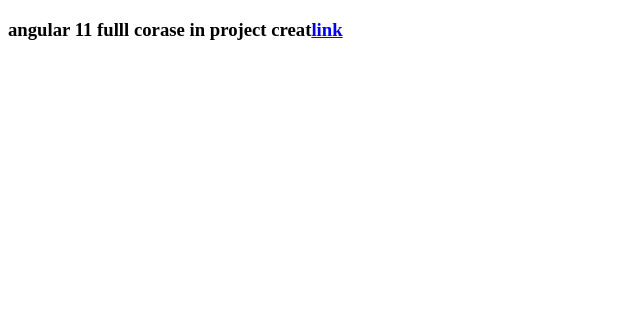
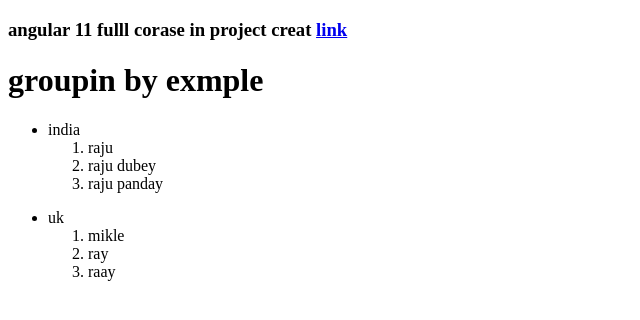
Before and after one commit to Gyanendra777/angular, an Angular app: page / in a window 1280 px wide. Shown: the top 320 px of the page, without its empty margins (0-640 px from the left). Built offline with nearby package versions, Linux system fonts and the light colour scheme.

Commit message:
compunent se deta ko view me le jan ke bad [] ke andr [] se deta nekalna

```diff
--- a/src/app/app.component.html
+++ b/src/app/app.component.html
@@ -1,2 +1,10 @@
 
-<h3>angular 11 fulll corase in project creat<a href="https://www.youtube.com/watch?v=m1F7Tlm0-cY&list=PL_qizAfcpJ-PQsBV9ZWDQKXmwsJSJP3dJ">link</a></h3>
+<h3>angular 11 fulll corase in project creat  <a href="https://youtu.be/KiLlQIWKZpc">link</a></h3>
+
+<h1>groupin by exmple</h1>
+<ul *ngFor="let group of contrydetale">
+<li>{{group.contry}}</li>
+<ol >
+<li *ngFor='let pepole of group.pepole'>{{pepole.name}}</li>
+</ol>
+</ul>
--- a/src/app/app.component.ts
+++ b/src/app/app.component.ts
@@ -7,4 +7,34 @@
 })
 export class AppComponent {
   title = 'angular';
+  contrydetale:any[]=[
+    {
+      'contry':'india',
+      'pepole':[
+        {
+          'name':'raju'
+        },
+        {
+          'name':'raju dubey'
+        },
+        {
+          'name':'raju panday'
+        },
+      ]
+    },
+    {
+      'contry':'uk',
+      'pepole':[
+        {
+          'name':'mikle'
+        },
+        {
+          'name':'ray'
+        },
+        {
+          'name':'raay'
+        },
+      ]
+    }
+  ]
 }
```
